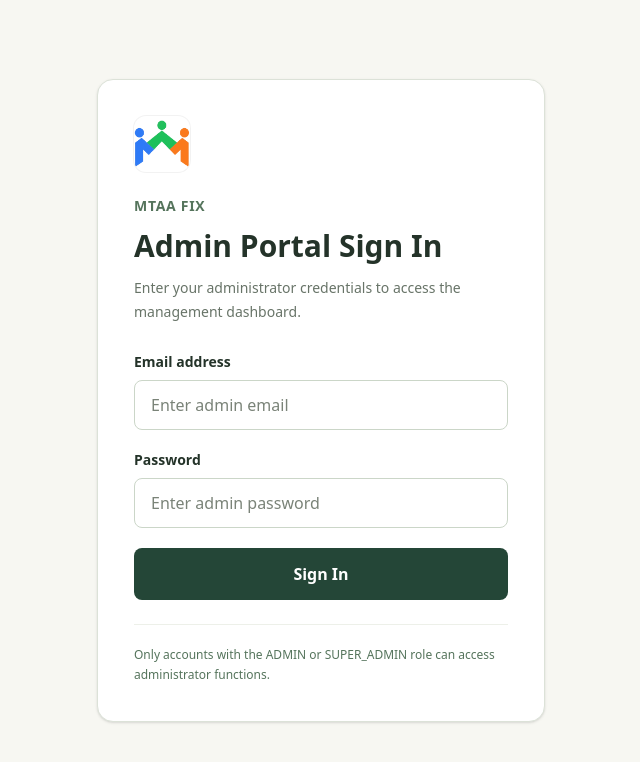
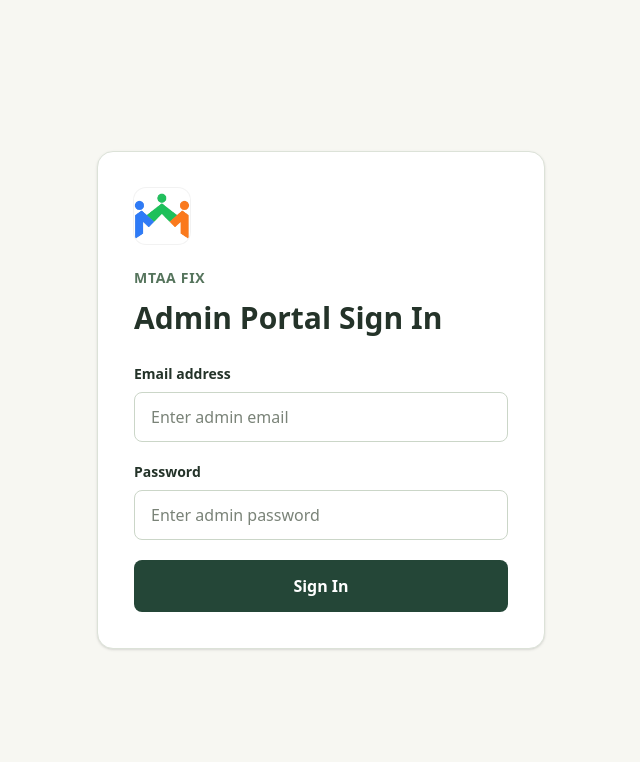
Before and after one commit to luigi-254/Community-Reporting-System, a Next.js app in the folder admin-dashboard/: page /login in a window 1280 px wide. Shown: the top 762 px of the page, without its empty margins (319-959 px from the left). Built offline with nearby package versions, Linux system fonts and the light colour scheme; no server answers.

Commit message:
fix: remove credential and role restriction text from admin login page
- Remove 'Enter your administrator credentials to access the management dashboard.' subtitle
- Remove 'Only accounts with the ADMIN or SUPER_ADMIN role can access administrator functions.' footer text

```diff
--- a/admin-dashboard/app/login/page.js
+++ b/admin-dashboard/app/login/page.js
@@ -97,11 +97,6 @@ export default function AdminLoginPage() {
 
         <h1 className="mt-3 text-3xl font-bold">Admin Portal Sign In</h1>
 
-        <p className="mt-3 text-sm leading-6 text-[#687468]">
-          Enter your administrator credentials to access the management
-          dashboard.
-        </p>
-
         {error && (
           <div
             role="alert"
@@ -158,11 +153,6 @@ export default function AdminLoginPage() {
             {busy ? "Signing in..." : "Sign In"}
           </button>
         </form>
-
-        <p className="mt-6 border-t border-[#edf0e9] pt-5 text-xs leading-5 text-[#55745c]">
-          Only accounts with the ADMIN or SUPER_ADMIN role can access
-          administrator functions.
-        </p>
       </section>
     </main>
   );
```
Also changed, not shown: 1 other file (tests, documents, lock files or other folders).
